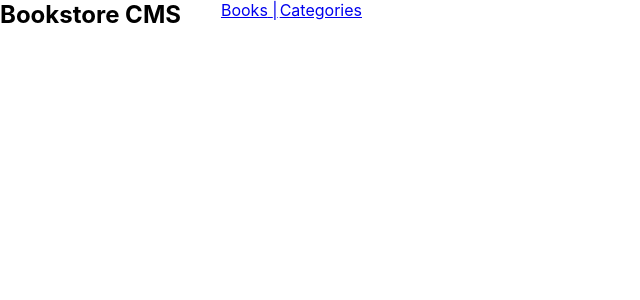
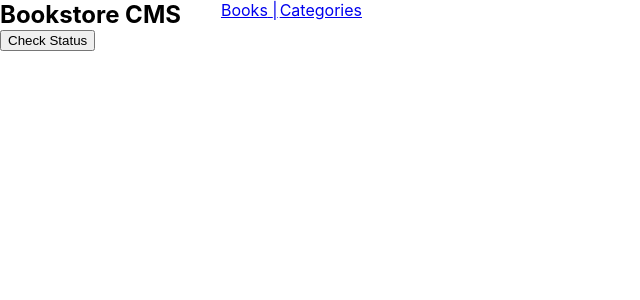
Before and after one commit to yosefHesham/book_store, a React (Create React App) app: page /categories in a window 1280 px wide. Shown: the top 300 px of the page, without its empty margins (0-640 px from the left). Built offline with nearby package versions, Linux system fonts and the light colour scheme.

Commit message:
Create categoriesS

```diff
--- /dev/null
+++ b/src/components/categories.js
@@ -0,0 +1,7 @@
+
+  import React from "react"
+  const Categories = () => {
+    return (<button style={{textAlign:"center"}}>Check Status</button>)
+  }
+
+  export default Categories;
--- a/src/components/routeHandler.js
+++ b/src/components/routeHandler.js
@@ -1,12 +1,14 @@
 import { BrowserRouter as Router, Route, Routes } from 'react-router-dom';
 import Navbar from './navbar';
 import BookList from './bookList';
+import Categories from './categories';
 
 const RouteHanlder = () => (
   <Router>
     <Navbar />
     <Routes>
       <Route path="/" element={<BookList />} />
+      <Route path="/categories" element={<Categories/>} />
     </Routes>
   </Router>
 );
```
